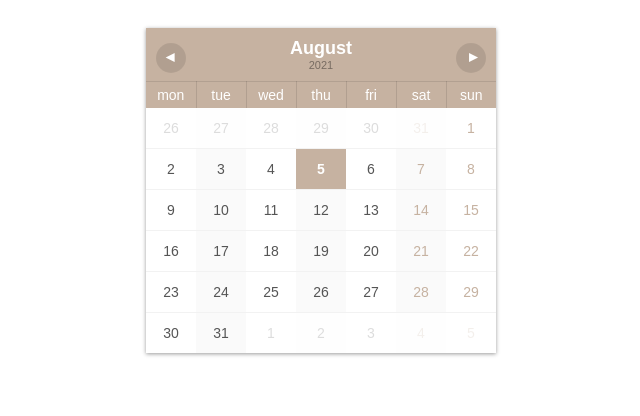
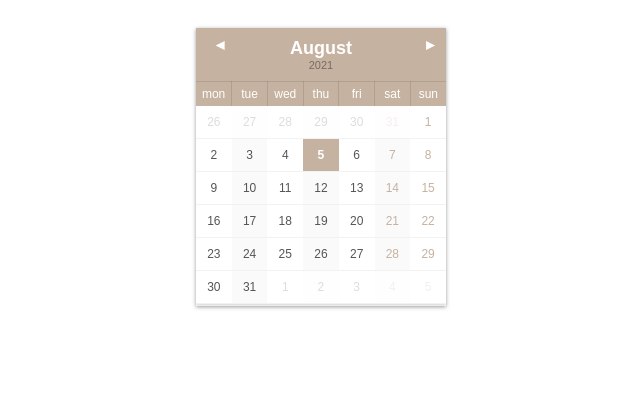
Before and after one commit to katriinhu/notioncalendar, a plain HTML site: page index.html in a window 1280 px wide. Shown: the whole page, without its empty margins (319-959 px from the left). Drawn offline with Linux system fonts and the light colour scheme.

Commit message:
Update style.css

```diff
--- a/style.css
+++ b/style.css
@@ -9,8 +9,9 @@ body {
     align-items: center;
     justify-content: center;
   flex-direction: column;
-  max-height: 70%;
+  max-height: 100%;
 }
+
 
 button::-moz-focus-inner {
   border: 0;
@@ -21,15 +22,17 @@ button::-moz-focus-inner {
     margin: 20px 0;
     position: relative;
     overflow: hidden;
-    height: 325px;
-    width: 350px;
-    font-size: 14px;
+    height: 278px;
+    width: 250px;
+    font-size: 12px;
     box-shadow: 0px 1px 4px rgba(0,0,0,0.4);
 }
+
+
 table {
     border-collapse: collapse;
     table-layout: fixed;
-    width: 350px;
+    width: 250px;
     box-shadow: 0px 1px 3px rgba(0,0,0,0.2);
     background-color: #fff;
     position: absolute;
@@ -90,7 +93,7 @@ td {
 }
 td>span {
     color: #555;
-    padding: 10px;
+    padding: 7px;
     display: block;
     border: 2px solid transparent;
     transition: border 0.3s ease;
@@ -117,7 +120,7 @@ td > span:hover {
     color: #fff;
 }
 .boto-next, .boto-prev {
-    background: rgba(0,0,0,0.1);
+    background: rgba(0,0,0,0);
     color: #fff;
     font-family: inherit;
     border: none;
@@ -126,18 +129,18 @@ td > span:hover {
     text-shadow: inherit;
     padding: 2px 10px 5px 10px;
     line-height: 1px;
-    height: 30px;
-    width: 30px;
+    height: 20px;
+    width: 20px;
     vertical-align: middle;
     border-radius: 100%;
     position: absolute;
-    top: 15px;
+    top: 8px;
 }
 .boto-next { right: 10px; padding-left: 13px; }
 .boto-prev { left: 10px; padding-right: 13px;}
 .boto-next:hover,
 .boto-prev:hover {
-    background: rgba(0,0,0,0.2);
+    background: rgba(0,0,0,0.1);
 }
 button:hover { cursor: pointer; }
 button:focus { outline: none; }
```
